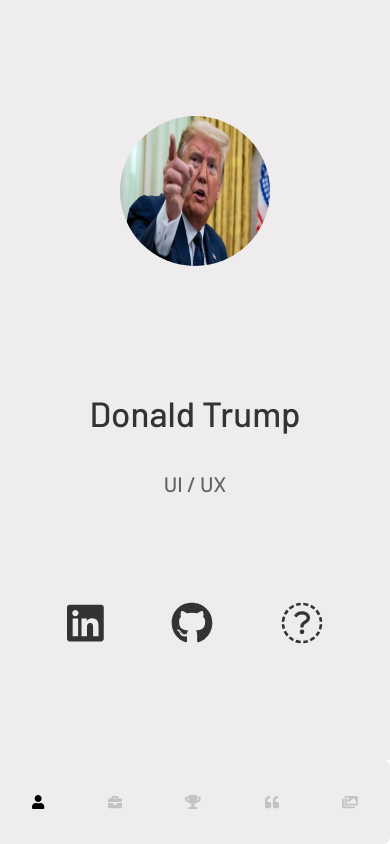
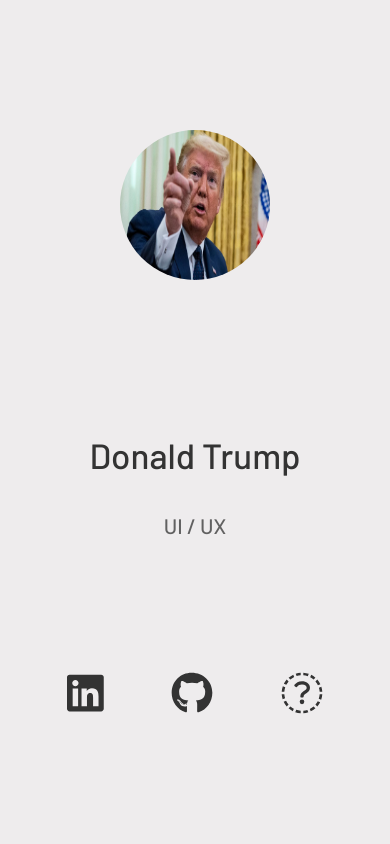
Before and after one commit to gkdhindsa/DSC-Web-Profile, a plain HTML site: page index.html in a window 390 px wide. Drawn offline with nearby package versions, Linux system fonts and the light colour scheme.

Commit message:
pdding + 100vh

```diff
--- a/assets/css/styles.css
+++ b/assets/css/styles.css
@@ -181,11 +181,11 @@ h1 {
 @media (max-width: 1024px) {
     .light-grey {
         display: block;
-        max-height: 100vh;
+        height: 100vh;
     }
     .image-section {
         width: 100%;
-        min-height: 90vh;
+        height: 90vh;
         padding: 10vh 0% 0% 0;
     }
     .profile-main {
@@ -203,7 +203,7 @@ h1 {
         display: flex;
         background-color: #EEECED;
         width: 100%;
-        max-height: 10vh;
+        height: 10vh;
         flex-direction: row;
         margin: 0;
         align-items: center;
```
